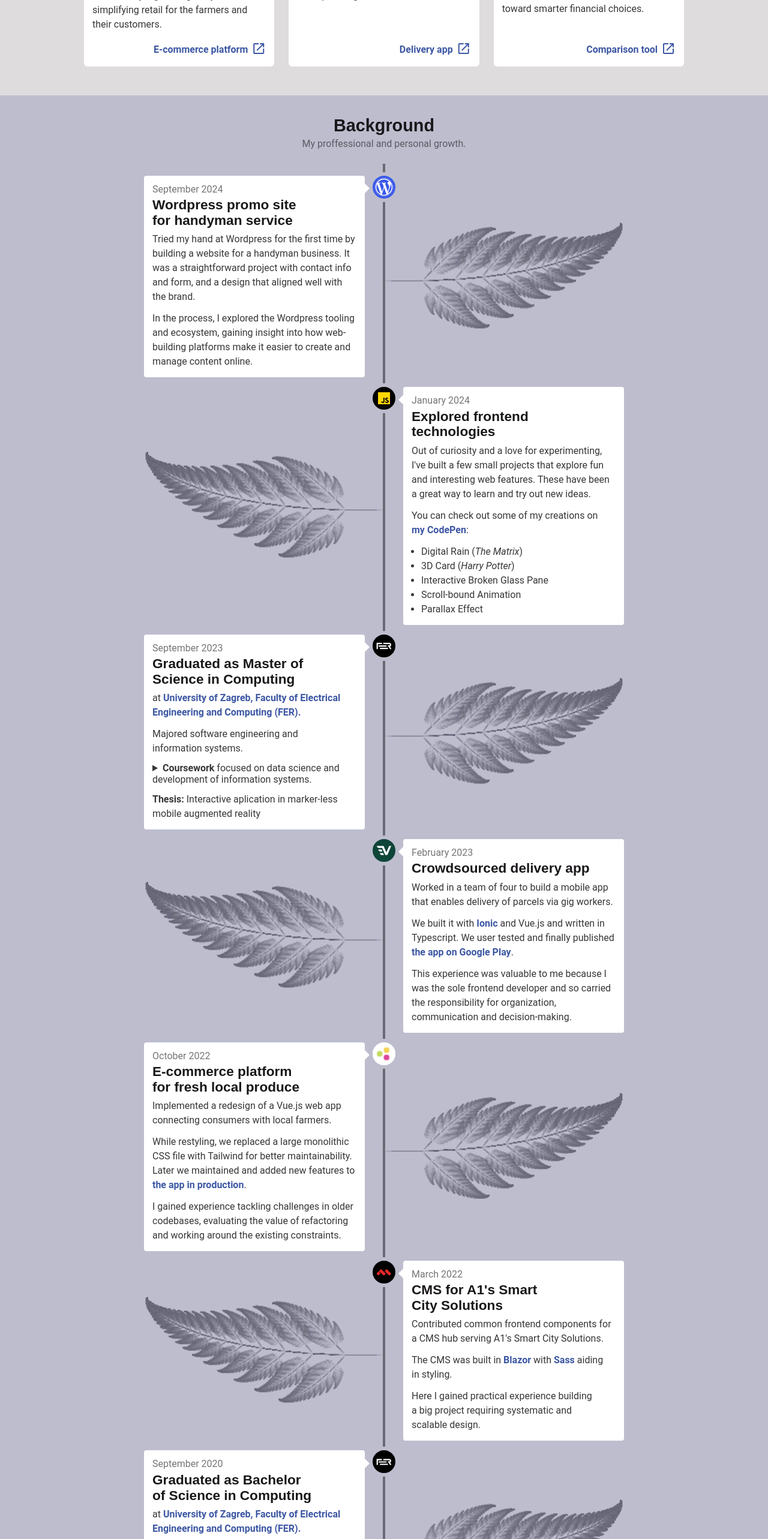
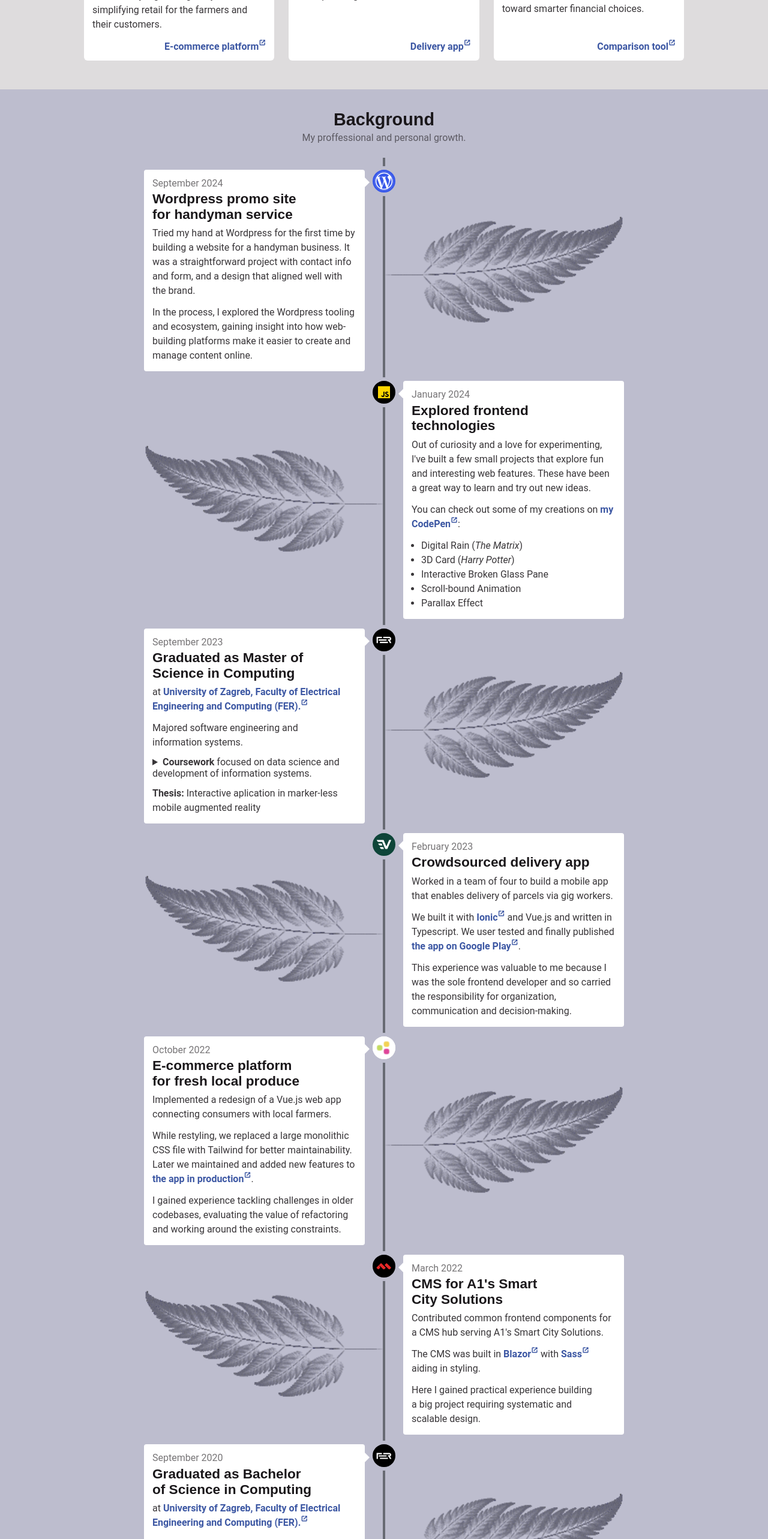
Before and after one commit to vmagjer/my-portfolio, a React (Vite) app: page / in a window 1280 px wide. Shown: the part 1639-4205 px from the top of the page at 60% size. Built offline with nearby package versions, Linux system fonts and the light colour scheme.

Commit message:
mark external links

```diff
--- a/src/components/Hyperlink.tsx
+++ b/src/components/Hyperlink.tsx
@@ -26,6 +26,11 @@ function Hyperlink({
       {...rest}
     >
       {children}
+      {isExternal && (
+        <sup>
+          <span className="material-symbols-outlined icon">open_in_new</span>
+        </sup>
+      )}
     </Root>
   )
 }
@@ -49,6 +54,12 @@ const Root = styled.a<{ $onDark: boolean }>`
   transition: --offset 300ms, text-decoration-color 300ms;
   font-weight: 600;
 
+  .icon {
+    font-size: 1em;
+
+    font-variation-settings: 'FILL' 0, 'wght' 700, 'GRAD' 0, 'opsz' 20;
+  }
+
   &:hover,
   &:focus {
     --offset: 0.3em;
--- a/src/components/ProjectItem.tsx
+++ b/src/components/ProjectItem.tsx
@@ -29,11 +29,8 @@ export const ProjectItem = ({
           {children}
         </Text>
         {link && (
-          <ExternalLink link={link} target="_blank" rel="noopener noreferrer">
-            <div className="text">{linkText}</div>
-            <div className="icon">
-              <span className="material-symbols-outlined">open_in_new</span>
-            </div>
+          <ExternalLink external link={link}>
+            {linkText}
           </ExternalLink>
         )}
       </Body>
@@ -90,11 +87,11 @@ const ExternalLink = styled(Hyperlink)`
   margin-top: 16px;
   align-self: end;
 
-  display: flex;
+  /* display: flex;
   align-items: center;
   justify-content: end;
 
   gap: 6px;
 
-  text-align: right;
+  text-align: right; */
 `
--- a/src/features/homeSections/BackgroundSection.tsx
+++ b/src/features/homeSections/BackgroundSection.tsx
@@ -55,7 +55,7 @@ const timelineItems: {
         </p>
         <p>
           You can check out some of my creations on{' '}
-          <Hyperlink link="https://codepen.io/Vlatko-Magjer" external>
+          <Hyperlink external link="https://codepen.io/Vlatko-Magjer">
             my CodePen
           </Hyperlink>
           :
@@ -84,7 +84,7 @@ const timelineItems: {
       <>
         <p>
           at{' '}
-          <Hyperlink link="https://www.fer.unizg.hr/en">
+          <Hyperlink external link="https://www.fer.unizg.hr/en">
             University of Zagreb, Faculty of Electrical Engineering and
             Computing (FER).
           </Hyperlink>
@@ -140,9 +140,18 @@ const timelineItems: {
         </p>
         <p>
           We built it with{' '}
-          <Hyperlink link="https://ionicframework.com">Ionic</Hyperlink> and
-          Vue.js and written in Typescript. We user tested and finally published{' '}
-          <Hyperlink link="">the app on Google Play</Hyperlink>.
+          <Hyperlink external link="https://ionicframework.com">
+            Ionic
+          </Hyperlink>{' '}
+          and Vue.js and written in Typescript. We user tested and finally
+          published{' '}
+          <Hyperlink
+            external
+            link="https://play.google.com/store/apps/details?id=verdi.go.development&hl=en"
+          >
+            the app on Google Play
+          </Hyperlink>
+          .
         </p>
         <p>
           This experience was valuable to me because I was the sole frontend
@@ -167,7 +176,7 @@ const timelineItems: {
           While restyling, we replaced a large monolithic CSS file with Tailwind
           for better maintainability. Later we maintained and added new features
           to{' '}
-          <Hyperlink link="https://tailwindcss.com">
+          <Hyperlink external link="https://tailwindcss.com">
             the app in production
           </Hyperlink>
           .
@@ -193,13 +202,13 @@ const timelineItems: {
         <p>
           The CMS was built in{' '}
           <Hyperlink
+            external
             link="https://dotnet.microsoft.com/en-us/apps/aspnet/web-apps/blazor"
-            external
           >
             Blazor
           </Hyperlink>{' '}
           with{' '}
-          <Hyperlink link="https://sass-lang.com/" external>
+          <Hyperlink external link="https://sass-lang.com/">
             Sass
           </Hyperlink>{' '}
           aiding in styling.
@@ -220,7 +229,7 @@ const timelineItems: {
       <>
         <p>
           at{' '}
-          <Hyperlink link="https://www.fer.unizg.hr/en">
+          <Hyperlink external link="https://www.fer.unizg.hr/en">
             University of Zagreb, Faculty of Electrical Engineering and
             Computing (FER).
           </Hyperlink>
--- a/src/features/homeSections/ContactSection.tsx
+++ b/src/features/homeSections/ContactSection.tsx
@@ -22,7 +22,7 @@ function ContactSection({ ...rest }: ContactSectionProps) {
           <ul>
             {data.contactInfo.map((ci) => (
               <li key={ci.name}>
-                <ContactItem link={ci.link} external>
+                <ContactItem link={ci.link}>
                   {ci.icon}
                   {ci.text}
                 </ContactItem>
@@ -72,12 +72,13 @@ const Wrapper = styled.section`
 const ContactItem = styled(Hyperlink)`
   display: flex;
   align-items: center;
-  gap: 12px;
 
   svg {
     width: 2rem;
     height: 2rem;
     fill: var(--neutral-400);
+
+    margin-right: 12px;
   }
 `
 
--- a/src/features/homeSections/ProjectsSection.tsx
+++ b/src/features/homeSections/ProjectsSection.tsx
@@ -21,7 +21,7 @@ function ProjectsSection({ ...rest }: ProjectsSectionProps) {
           title="E-commerce platform for produce"
           image={webShopShowcase}
           reverse={false}
-          link="#"
+          link="https://www.verdi-farm.com/"
           linkText="E-commerce platform"
         >
           <p>
@@ -37,7 +37,7 @@ function ProjectsSection({ ...rest }: ProjectsSectionProps) {
           title="Crowdsourced delivery app"
           image={verdiGoShowcase}
           reverse={false}
-          link="#"
+          link="https://play.google.com/store/apps/details?id=verdi.go.development&hl=en"
           linkText="Delivery app"
         >
           <p>
@@ -57,7 +57,7 @@ function ProjectsSection({ ...rest }: ProjectsSectionProps) {
           title="Financial Comparison Tool"
           image={mojBankarShowcase}
           reverse={false}
-          link="#"
+          link="https://www.moj-bankar.hr/"
           linkText="Comparison tool"
         >
           <p>
```
